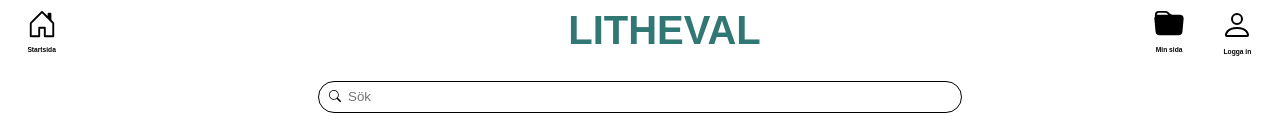
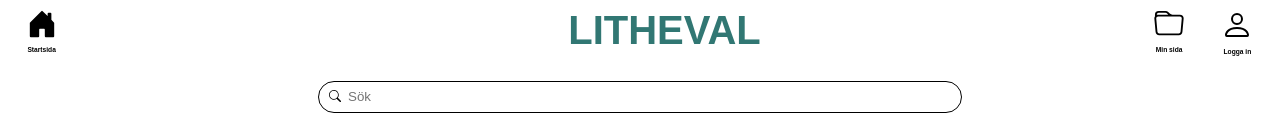
Before and after one commit to jronnefalk/lithe_val, a React (Create React App) app: page / in a window 1280 px wide. Shown: the top 131 px of the page. Built offline with nearby package versions, Linux system fonts and the light colour scheme; no server answers; a web font is replaced by a local one.

Commit message:
menyn iconer klara

```diff
--- a/src/App.js
+++ b/src/App.js
@@ -21,14 +21,31 @@ import GoogleAuth from "./components/GoogleAuth";
 
 export default function App() {
   // Define the state variable for the icon
-  const [isDoorOpen, setIsDoorOpen] = useState(false);
+  const [isFilled, setFilled] = useState(true);
+
   //const [isHomePage, setIsHomePage] = useState(true);
 
   // Define the click event handler
-  function handleClick() {
+  function handleClickHouse() {
     // Update the state variable to toggle the icon
-    setIsDoorOpen((prevIsDoorOpen) => !prevIsDoorOpen);
+
+    if (window.location.pathname === "/") {
+      return;
+    }
+
+    setFilled((isFilled) => !isFilled);
   }
+
+  function handleClickMyPage() {
+    // Update the state variable to toggle the icon
+
+    if (window.location.pathname === "/minasidor") {
+      return;
+    }
+
+    setFilled((isFilled) => !isFilled);
+  }
+
   return (
     <>
       <div className="menybar">
@@ -38,8 +55,8 @@ export default function App() {
             {" "}
             <span>
               {" "}
-              <button className="menyknapp" onClick={handleClick}>
-                {isDoorOpen ? (
+              <button className="menyknapp" onClick={handleClickHouse}>
+                {isFilled ? (
                   <BsHouseDoorFill size={30} />
                 ) : (
                   <BsHouseDoor size={30} />
@@ -57,12 +74,8 @@ export default function App() {
           <Link to="/minasidor">
             <span>
               {" "}
-              <button className="menyknapp" onClick={handleClick}>
-                {isDoorOpen ? (
-                  <BsFolder size={30} />
-                ) : (
-                  <BsFolderFill size={30} />
-                )}
+              <button className="menyknapp" onClick={handleClickMyPage}>
+                {isFilled ? <BsFolder size={30} /> : <BsFolderFill size={30} />}
                 <h1 className="text">Min sida</h1>
               </button>{" "}
             </span>
```
